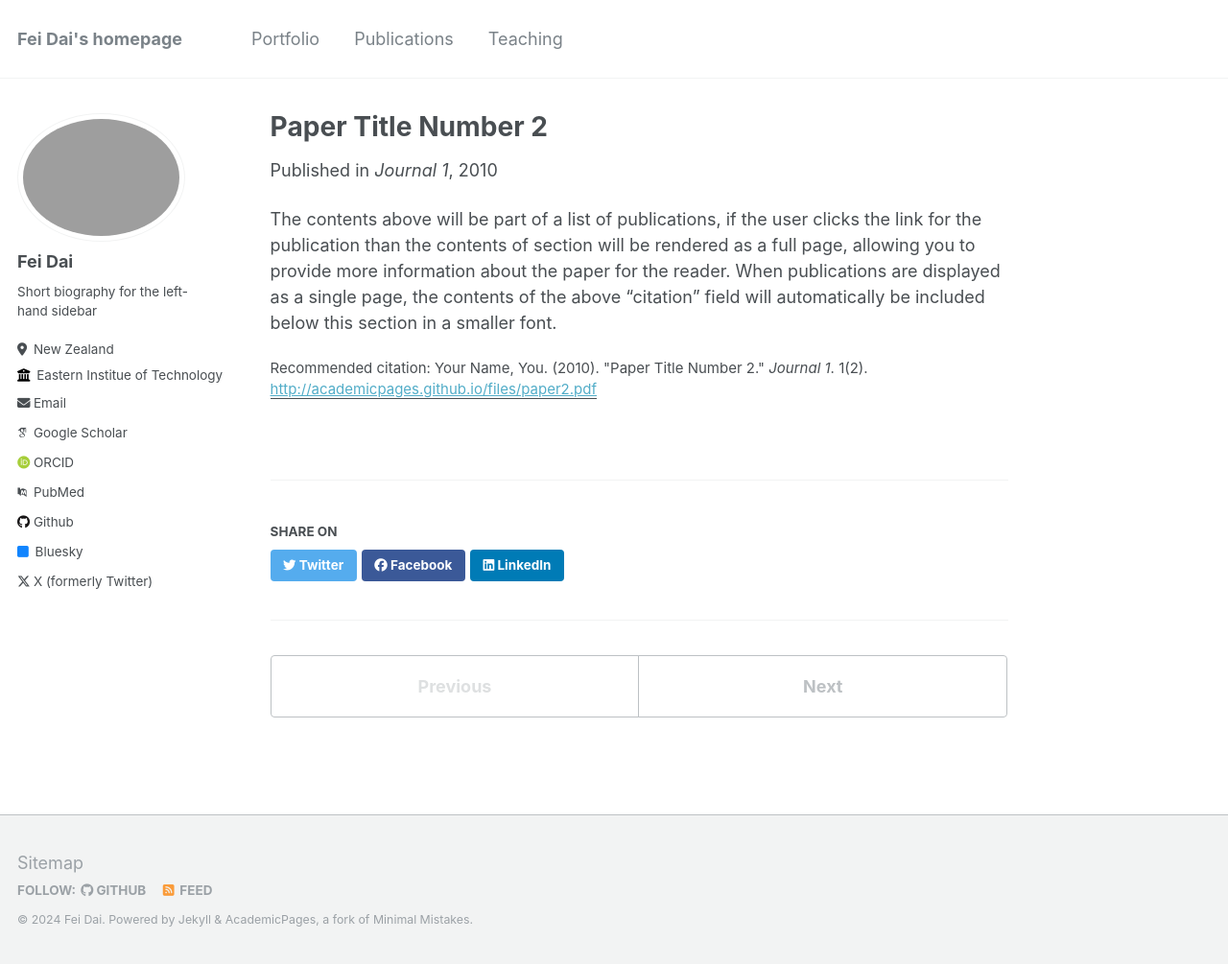
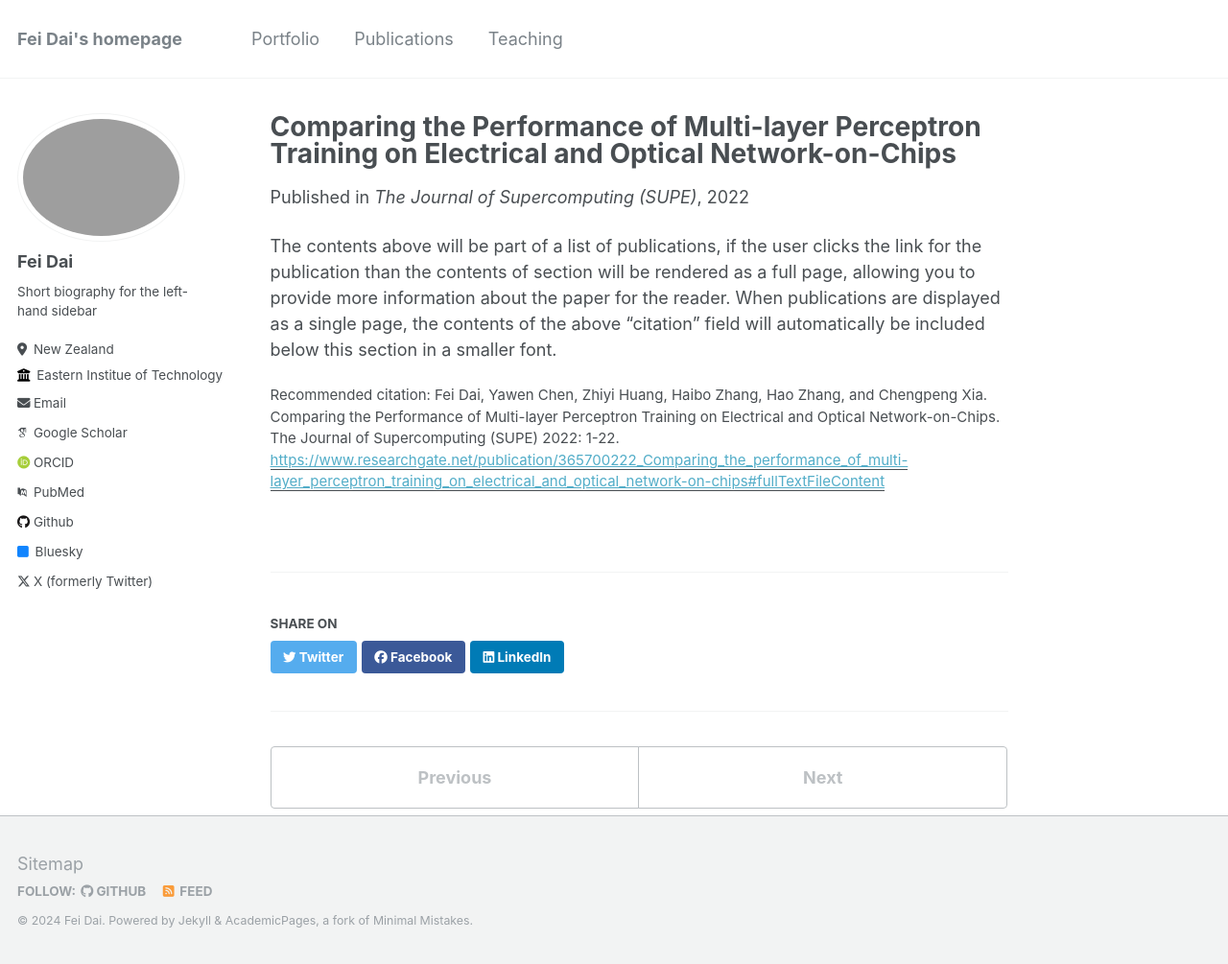
Before and after one commit to TravisDai/fei.github.io, a Jekyll site: the page built from _publications/2010-10-01-paper-title-number-2.md, in a window 1280 px wide and 1005 px high. Shown: the whole window at 96% size. Built offline with Jekyll 4.4.1, drawn with Linux system fonts in a browser that asks for light colours; some web fonts are replaced.

Commit message:
Update 2022-10-01-paper-title-number-2.md

```diff
--- a/_publications/2010-10-01-paper-title-number-2.md
+++ b/_publications/2010-10-01-paper-title-number-2.md
@@ -1,12 +1,12 @@
 ---
-title: "Paper Title Number 2"
+title: "Comparing the Performance of Multi-layer Perceptron Training on Electrical and Optical Network-on-Chips"
 collection: publications
-permalink: /publication/2010-10-01-paper-title-number-2
+permalink: /publication/2022-10-01-paper-title-number-2
 excerpt: 'This paper is about the number 2. The number 3 is left for future work.'
-date: 2010-10-01
-venue: 'Journal 1'
-paperurl: 'http://academicpages.github.io/files/paper2.pdf'
-citation: 'Your Name, You. (2010). &quot;Paper Title Number 2.&quot; <i>Journal 1</i>. 1(2).'
+date: 2022-10-01
+venue: 'The Journal of Supercomputing (SUPE)'
+paperurl: 'https://www.researchgate.net/publication/365700222_Comparing_the_performance_of_multi-layer_perceptron_training_on_electrical_and_optical_network-on-chips#fullTextFileContent'
+citation: 'Fei Dai, Yawen Chen, Zhiyi Huang, Haibo Zhang, Hao Zhang, and Chengpeng Xia. Comparing the Performance of Multi-layer Perceptron Training on Electrical and Optical Network-on-Chips. The Journal of Supercomputing (SUPE) 2022: 1-22.'
 ---
 
 The contents above will be part of a list of publications, if the user clicks the link for the publication than the contents of section will be rendered as a full page, allowing you to provide more information about the paper for the reader. When publications are displayed as a single page, the contents of the above "citation" field will automatically be included below this section in a smaller font.
```
